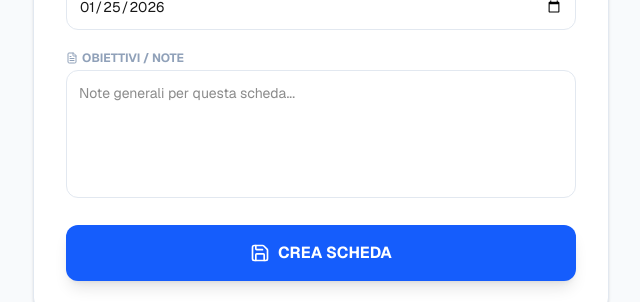
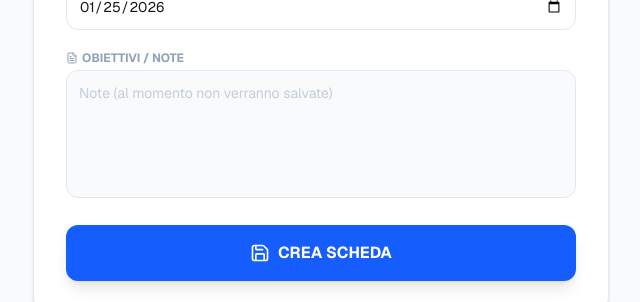
Before and after one commit to franvirtus/trainer-app, a Next.js app: page /admin/clients/1/new-program in a window 1280 px wide. Shown: the part 287-589 px from the top of the page, without its empty margins (319-959 px from the left). Built offline with nearby package versions, Linux system fonts and the light colour scheme.

Commit message:
remove notes column to fix crash

```diff
--- a/app/admin/clients/[id]/new-program/page.js
+++ b/app/admin/clients/[id]/new-program/page.js
@@ -31,14 +31,14 @@ export default function NewProgramPage() {
 
     setLoading(true);
 
-    // NOTA: Abbiamo rimosso 'client_name' perché non esiste nel DB e causava l'errore.
-    // Usiamo solo client_id che è sufficiente.
+    // FIX: Rimosso 'notes' perché la colonna non esiste nel DB.
+    // Salviamo solo i dati essenziali che siamo sicuri esistano.
     const { error } = await supabase
       .from('programs')
       .insert([{
           client_id: clientId,
           title: formData.title,
-          notes: formData.description,
+          // notes: formData.description,  <-- RIMOSSO PER EVITARE ERRORE
           created_at: new Date().toISOString()
       }]);
 
@@ -85,12 +85,12 @@ export default function NewProgramPage() {
                 />
             </div>
 
-            {/* NOTE */}
+            {/* NOTE (Disabilitate nel salvataggio ma visibili) */}
             <div>
                 <label className="text-xs font-bold text-slate-400 uppercase mb-1 flex items-center gap-1"><FileText size={12}/> Obiettivi / Note</label>
                 <textarea
-                    placeholder="Note generali per questa scheda..."
-                    className="w-full p-3 border border-slate-200 rounded-xl text-sm h-32 outline-none focus:border-blue-500 resize-none"
+                    placeholder="Note (al momento non verranno salvate)"
+                    className="w-full p-3 border border-slate-200 rounded-xl text-sm h-32 outline-none focus:border-blue-500 resize-none bg-slate-50 text-slate-400"
                     value={formData.description}
                     onChange={(e) => setFormData({...formData, description: e.target.value})}
                 />
```
